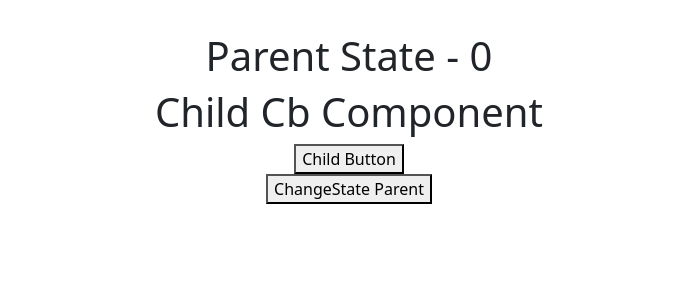
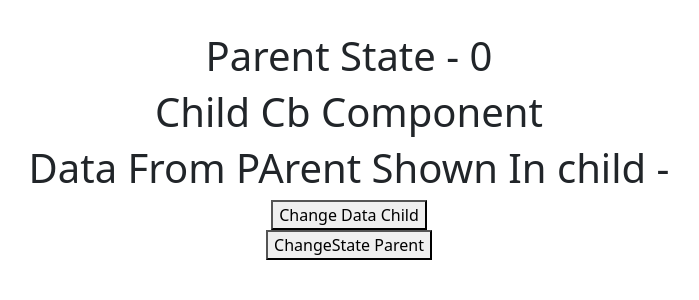
Before and after one commit to digikullReact/julyfrontendreact, a React (Vite) app: page /callback in a window 1280 px wide. Shown: the top 300 px of the page, without its empty margins (291-990 px from the left). Built offline with nearby package versions, Linux system fonts and the light colour scheme.

Commit message:
usecallback

```diff
--- a/src/pages/Callbackhook.jsx
+++ b/src/pages/Callbackhook.jsx
@@ -1,22 +1,30 @@
 import React from 'react'
 import { useState } from 'react'
-import { useEffect } from 'react'
+import { useEffect,useCallback } from 'react'
 import ChildCb from './Childcb'
 
 const Callbackhook = () => {
   const [state,setState]=useState(0)
 
-  const changeData=()=>{
-    console.log("hello world")
 
-  }
   const changeState=()=>{
     setState(state+1);
   }
+
+  const changeData=useCallback(()=>{
+    console.log("hello world")
+  },[])
   return (
     <div>
       <h1>Parent State - {state}</h1>
-<ChildCb  changeData={changeData}/>
+      {
+        /**When the data will change then only ChildCb will re render other wise it wont if you memoize it
+         * <ChildCb data={state}  />
+         */
+      }
+
+<ChildCb changeData={changeData}  />
+
 
 <button onClick={changeState}>
   ChangeState Parent
--- a/src/pages/Childcb.jsx
+++ b/src/pages/Childcb.jsx
@@ -1,18 +1,23 @@
-import { useEffect } from 'react'
+import { useEffect,memo } from 'react'
 const ChildCb=(props)=>{
+  console.log("child re rendered")
 
 
     return (
       <div>
       <h1>Child Cb Component</h1>
 
-  <button onClick={props.changeData}>
-    Child Button
-  </button>
+      <h1>Data From PArent Shown In child -{props.data}</h1>
+
+      <button onClick={props.changeData}>
+        Change Data Child
+      </button>
+
+
 
       </div>
     )
 
   }
 
-  export default ChildCb;
+  export default memo(ChildCb);
```
